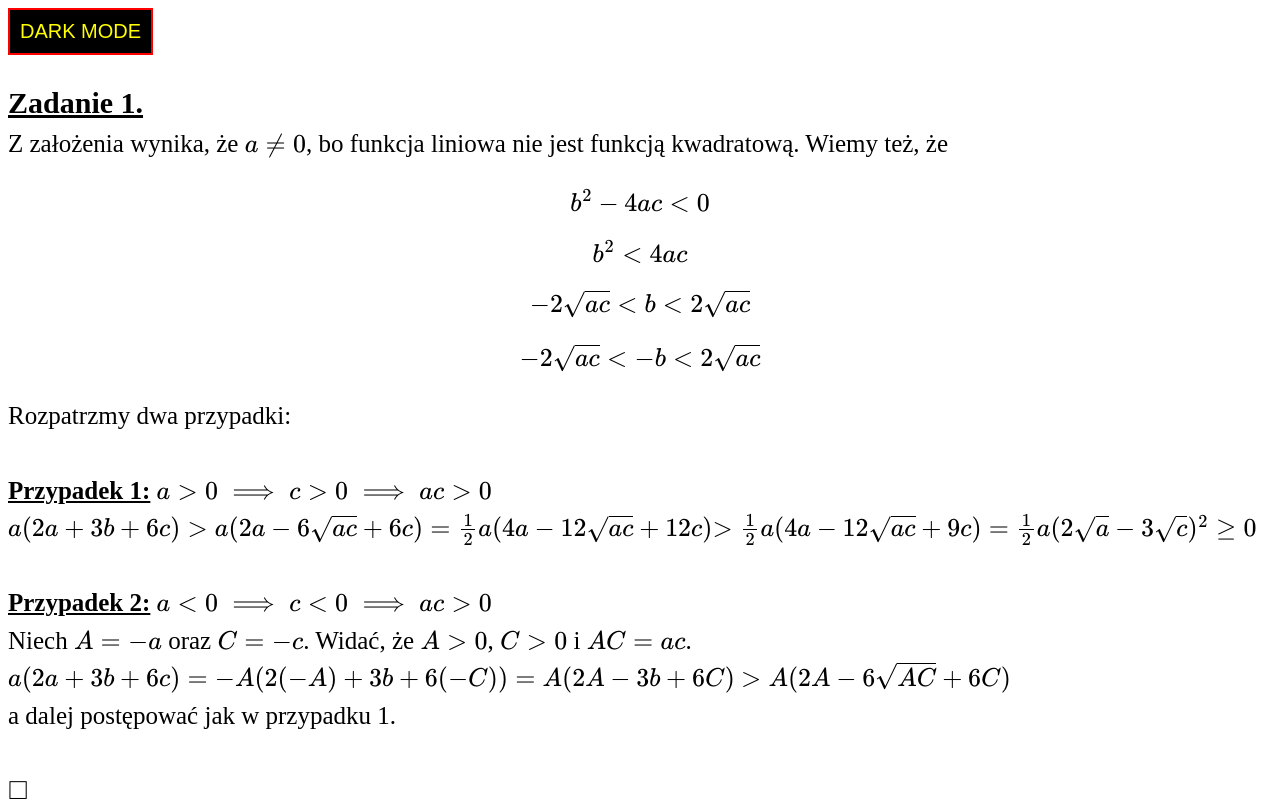
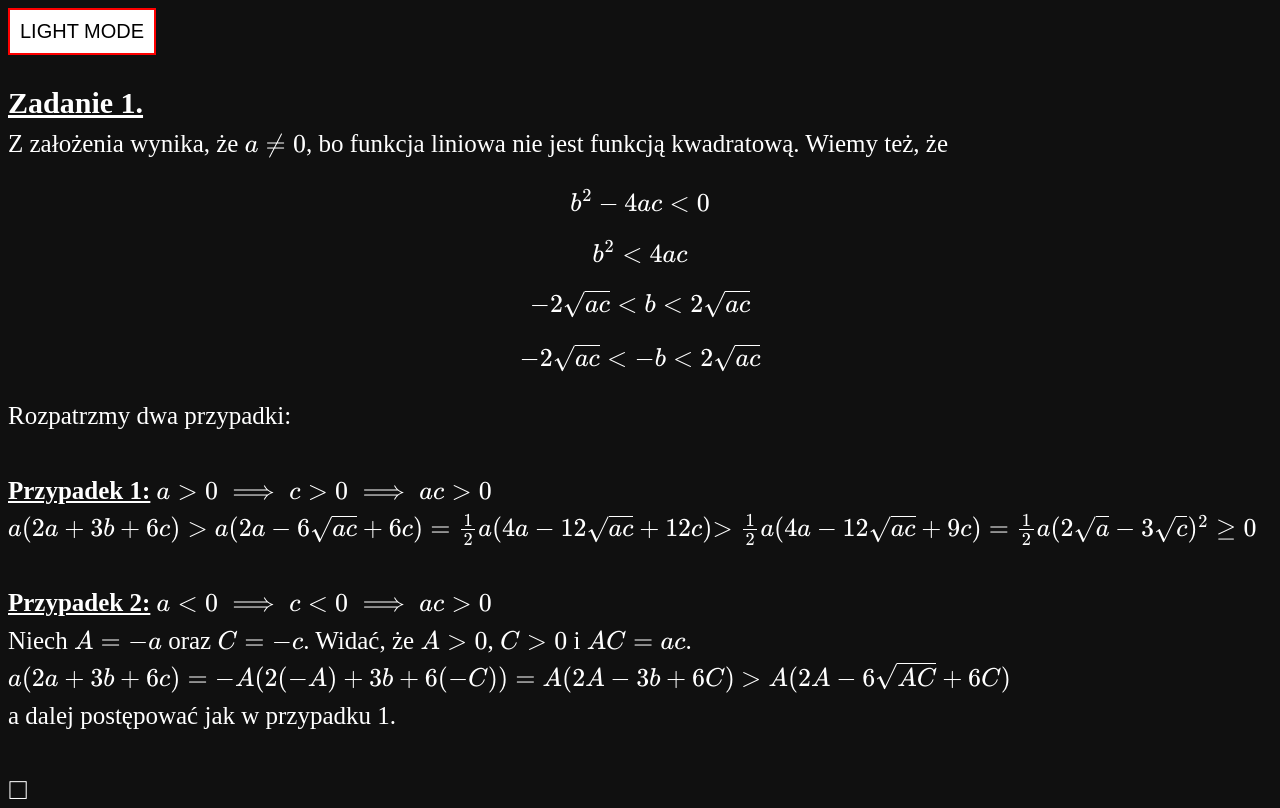
Before and after one commit to pierogiauspolen/pierogiauspolen.github.io, a plain HTML site: page olympiad/76. Olimpiada Matematyczna/OM76e1mojerozw.html in a window 1280 px wide. Shown: the top 808 px of the page. Drawn offline with nearby package versions, Linux system fonts and the light colour scheme.

Commit message:
Update OM76e1mojerozw.html
Changed the default to dark mode

```diff
--- a/olympiad/76. Olimpiada Matematyczna/OM76e1mojerozw.html
+++ b/olympiad/76. Olimpiada Matematyczna/OM76e1mojerozw.html
@@ -5,15 +5,15 @@
   <script id="MathJax-script" async src="https://cdn.jsdelivr.net/npm/mathjax@3/es5/tex-mml-chtml.js"></script>
   <style>
     body {
-      background-color : white;
-      color : black;
+      background-color : #101010;
+      color : white;
       font-size : 25px;
       line-height : 1.5;
     }
     button {
-      background-color : black;
+      background-color : white;
       font-size : 20px;
-      color : yellow;
+      color : black;
       padding : 10px;
       align : right;
       border : 2px solid red;
@@ -21,7 +21,7 @@
   </style>
 </head>
 <body>
-  <button id="colorchange" onclick="B = document.getElementById('colorchange'); if (B.innerHTML == 'DARK MODE'){document.body.style.backgroundColor = 'black'; document.body.style.color = 'white'; B.innerHTML = 'LIGHT'; B.style.backgroundColor = 'white'; B.style.color = 'black';} else {document.body.style.backgroundColor = 'white'; document.body.style.color = 'black'; B.innerHTML = 'DARK';B.style.backgroundColor = 'black'; B.style.color = 'yellow';} B.innerHTML += ' MODE';">DARK MODE</button>
+  <button id="colorchange" onclick="B = document.getElementById('colorchange'); if (B.innerHTML == 'DARK MODE'){document.body.style.backgroundColor = '#101010'; document.body.style.color = 'white'; B.innerHTML = 'LIGHT'; B.style.backgroundColor = 'white'; B.style.color = 'black';} else {document.body.style.backgroundColor = 'white'; document.body.style.color = 'black'; B.innerHTML = 'DARK';B.style.backgroundColor = 'black'; B.style.color = 'yellow';} B.innerHTML += ' MODE';">LIGHT MODE</button>
   <p>
     <b><u style="font-size : 30px;">Zadanie 1.</u></b>
     <br>
```
